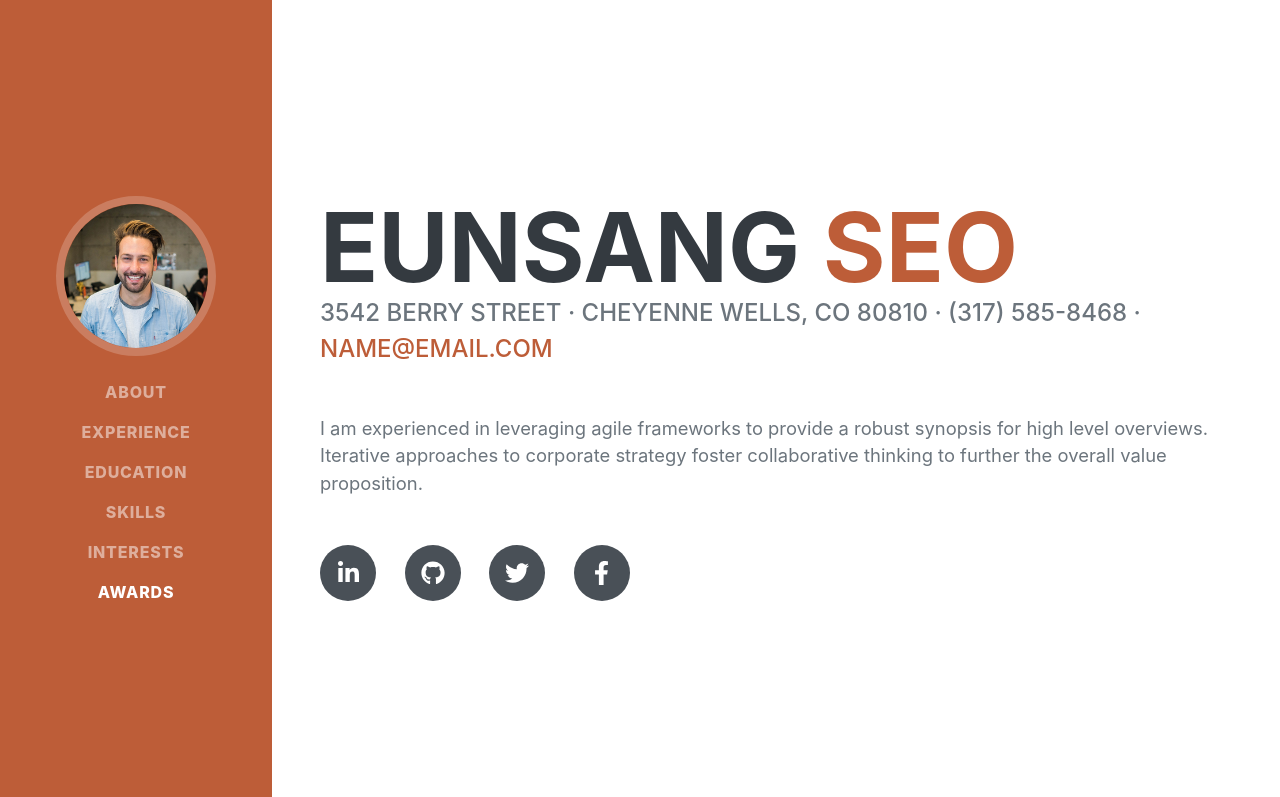
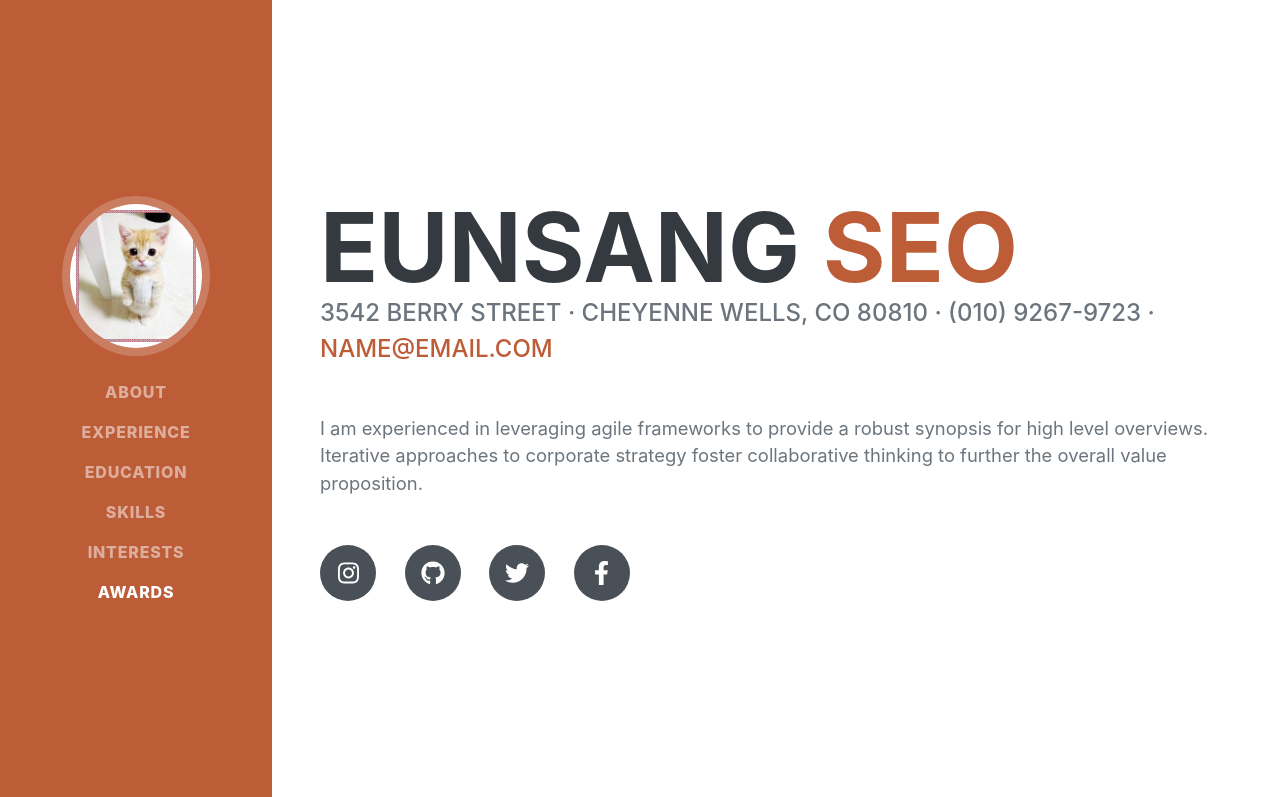
Before and after one commit to eunssung5/eunssung5.github.io, a plain HTML site: page index.html in a window 1280 px wide. Shown: the top 797 px of the page. Drawn offline with nearby package versions, Linux system fonts and the light colour scheme; a web font is replaced by a local one.

```diff
--- a/index.html
+++ b/index.html
@@ -20,7 +20,7 @@
         <nav class="navbar navbar-expand-lg navbar-dark bg-primary fixed-top" id="sideNav">
             <a class="navbar-brand js-scroll-trigger" href="#page-top">
                 <span class="d-block d-lg-none">seo eunsang</span>
-                <span class="d-none d-lg-block"><img class="img-fluid img-profile rounded-circle mx-auto mb-2" src="assets/img/profile.jpg" alt="" /></span>
+                <span class="d-none d-lg-block"><img class="img-fluid img-profile rounded-circle mx-auto mb-2" src="assets/img/cute.png" alt="" /></span>
             </a>
             <button class="navbar-toggler" type="button" data-toggle="collapse" data-target="#navbarSupportedContent" aria-controls="navbarSupportedContent" aria-expanded="false" aria-label="Toggle navigation"><span class="navbar-toggler-icon"></span></button>
             <div class="collapse navbar-collapse" id="navbarSupportedContent">
@@ -44,12 +44,12 @@
                         <span class="text-primary">seo</span>
                     </h1>
                     <div class="subheading mb-5">
-                        3542 Berry Street · Cheyenne Wells, CO 80810 · (317) 585-8468 ·
+                        3542 Berry Street · Cheyenne Wells, CO 80810 · (010) 9267-9723 ·
                         <a href="mailto:name@email.com">name@email.com</a>
                     </div>
                     <p class="lead mb-5">I am experienced in leveraging agile frameworks to provide a robust synopsis for high level overviews. Iterative approaches to corporate strategy foster collaborative thinking to further the overall value proposition.</p>
                     <div class="social-icons">
-                        <a class="social-icon" href="#"><i class="fab fa-linkedin-in"></i></a>
+                        <a class="social-icon" href="#"><i class="fab fa-instagram"></i></a>
                         <a class="social-icon" href="#"><i class="fab fa-github"></i></a>
                         <a class="social-icon" href="#"><i class="fab fa-twitter"></i></a>
                         <a class="social-icon" href="#"><i class="fab fa-facebook-f"></i></a>
```
Also changed, not shown: assets/img/cute.png (added).
